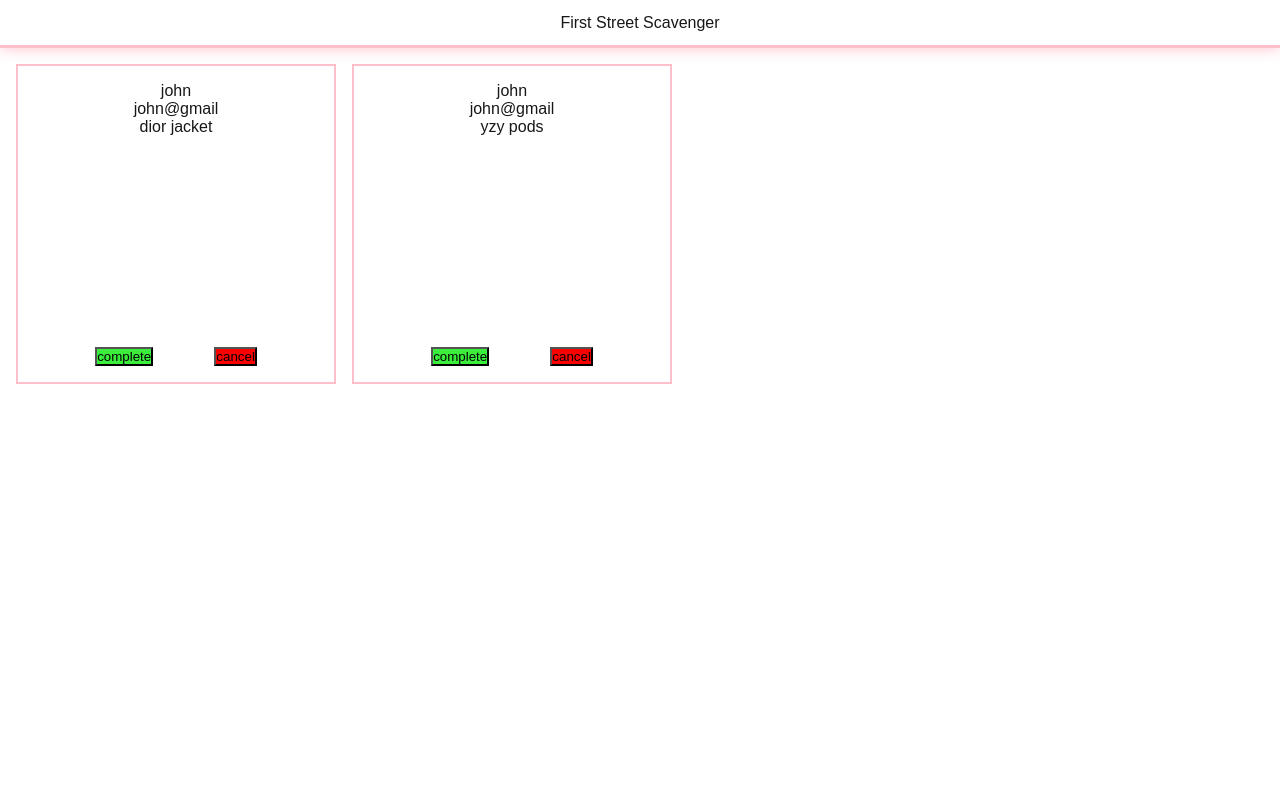
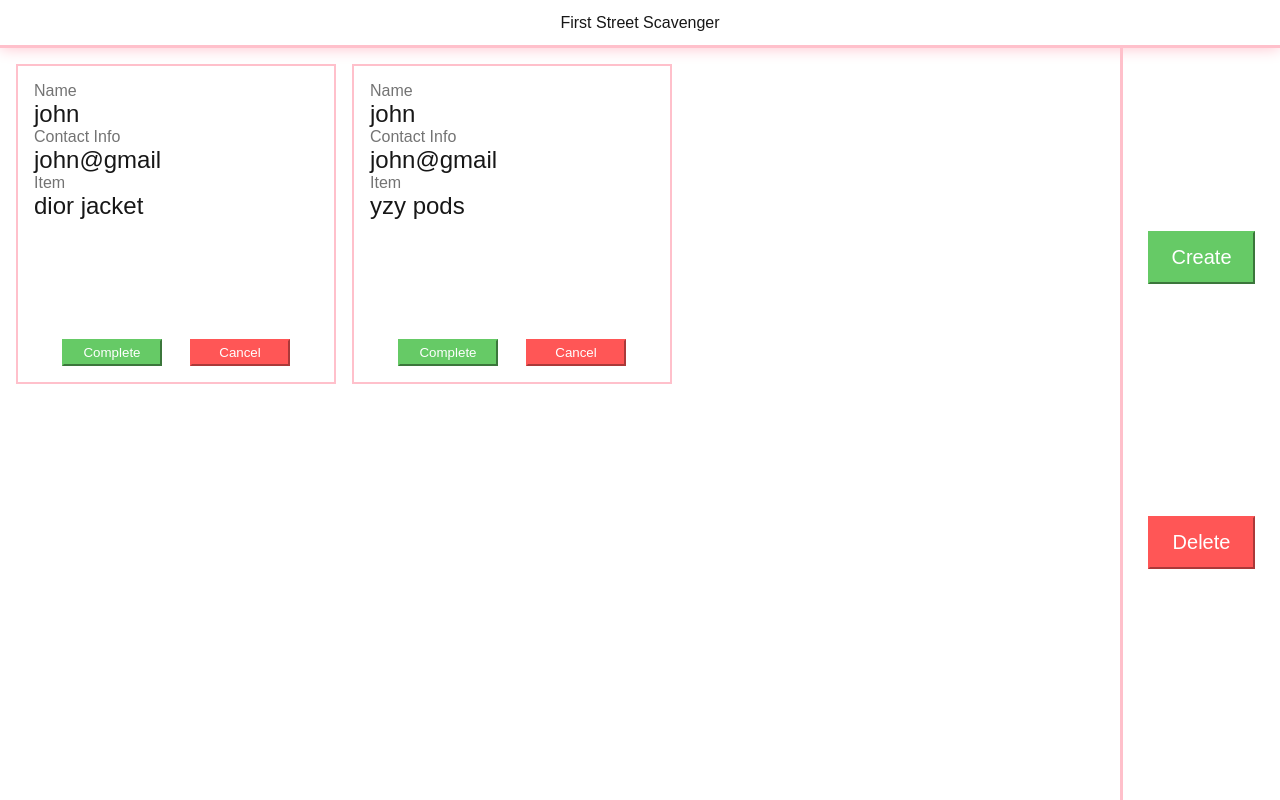
Before and after one commit to CalumCheah/firstStreetScavengers, a Next.js app: page /admin in a window 1280 px wide. Built offline with nearby package versions, Linux system fonts and the light colour scheme.

Commit message:
sidebgar

```diff
--- a/app/admin/page.tsx
+++ b/app/admin/page.tsx
@@ -1,6 +1,7 @@
 import styles from "./page.module.css";
 import Navbar from "../components/navbar/navbar";
 import ReservationCard from "../components/Reservation Card/reservationCard";
+import Sidebar from "../components/sidebar/sidebar";
 
 const AdminDashboard = () => {
 
@@ -19,6 +20,7 @@ const AdminDashboard = () => {
                     product="yzy pods"
                  />
             </div>
+            <Sidebar />
         </main>
     )
 }
--- a/app/components/Reservation Card/reservationCard.module.css
+++ b/app/components/Reservation Card/reservationCard.module.css
@@ -10,10 +10,21 @@
 
     display: flex;
     flex-direction: column;
-    text-align: center;
     justify-content: space-between;
     align-items: center;
     padding: 1em;
+}
+
+.info {
+    width: 100%;
+}
+
+.infoText {
+    font-size: 1.5em;
+}
+
+.label {
+    opacity: .6;
 }
 
 .buttonContainer {
@@ -24,9 +35,19 @@
 }
 
 .complete {
-    background-color: rgb(59, 238, 59);
+    background-color: rgb(102, 202, 102);
+    border-color: rgb(102, 202, 102);
+    width: 7.5em;
+    height: 2em;
 }
 
 .cancel {
-    background-color: red;
+    background-color: rgb(255, 86, 86);
+    border-color: rgb(255, 86, 86);
+    width: 7.5em;
+    height: 2em;
 }
+
+.buttonText {
+    color: white;
+}
--- a/app/components/Reservation Card/reservationCard.tsx
+++ b/app/components/Reservation Card/reservationCard.tsx
@@ -5,16 +5,23 @@ const ReservationCard = ({ name, contact, product }: { name: string, contact: st
     return (
         <div className={styles.card}>
             <div className={styles.info}>
-                <p>{name}</p>
-                <p>{contact}</p>
-                <p>{product}</p>
+                <p className={styles.label}>Name</p>
+                <p className={styles.infoText}>{name}</p>
+                <p className={styles.label}>Contact Info</p>
+                <p className={styles.infoText}>{contact}</p>
+                <p className={styles.label}>Item</p>
+                <p className={styles.infoText}>{product}</p>
             </div>
             <div className={styles.buttonContainer}>
                 <button className={styles.complete}>
-                    complete
+                    <p className={styles.buttonText}>
+                        Complete
+                    </p>
                 </button>
                 <button className={styles.cancel}>
-                    cancel
+                    <p className={styles.buttonText}>
+                        Cancel
+                    </p>
                 </button>
             </div>
         </div>
--- a/app/components/navbar/navbar.module.css
+++ b/app/components/navbar/navbar.module.css
@@ -10,4 +10,6 @@
     width: 100%;
     height: 3em;
     box-shadow: 0 0 1em pink;
+    background-color: white;
+    z-index: 50;
 }
--- /dev/null
+++ b/app/components/sidebar/sidebar.module.css
@@ -0,0 +1,32 @@
+.sidebar {
+    display: flex;
+    position: fixed;
+    flex-direction: column;
+    justify-content: space-evenly;
+    align-items: center;
+    top: 0;
+    right: 0;
+
+    width: 10em;
+    height: 100%;
+    border-left: 3px solid pink;
+}
+
+.create {
+    background-color: rgb(102, 202, 102);
+    border-color: rgb(102, 202, 102);
+    width: 8em;
+    height: 4em;
+}
+
+.delete {
+    background-color: rgb(255, 86, 86);
+    border-color: rgb(255, 86, 86);
+    width: 8em;
+    height: 4em;
+}
+
+.buttonText {
+    font-size: 1.5em;
+    color: white;
+}
--- /dev/null
+++ b/app/components/sidebar/sidebar.tsx
@@ -0,0 +1,17 @@
+import styles from "./sidebar.module.css";
+
+const Sidebar = () => {
+
+    return (
+        <div className={styles.sidebar}>
+            <button className={styles.create}>
+                <p className={styles.buttonText}>Create</p>
+            </button>
+            <button className={styles.delete}>
+                <p className={styles.buttonText}>Delete</p>
+            </button>
+        </div>
+    )
+}
+
+export default Sidebar
--- a/app/globals.css
+++ b/app/globals.css
@@ -1,13 +1,6 @@
 :root {
   --background: #ffffff;
   --foreground: #171717;
-}
-
-@media (prefers-color-scheme: dark) {
-  :root {
-    --background: #0a0a0a;
-    --foreground: #ededed;
-  }
 }
 
 html,
@@ -34,9 +27,3 @@ a {
   color: inherit;
   text-decoration: none;
 }
-
-@media (prefers-color-scheme: dark) {
-  html {
-    color-scheme: dark;
-  }
-}
```
